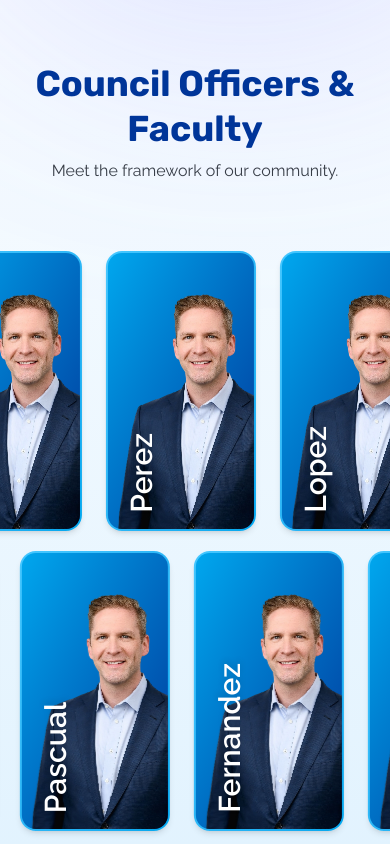
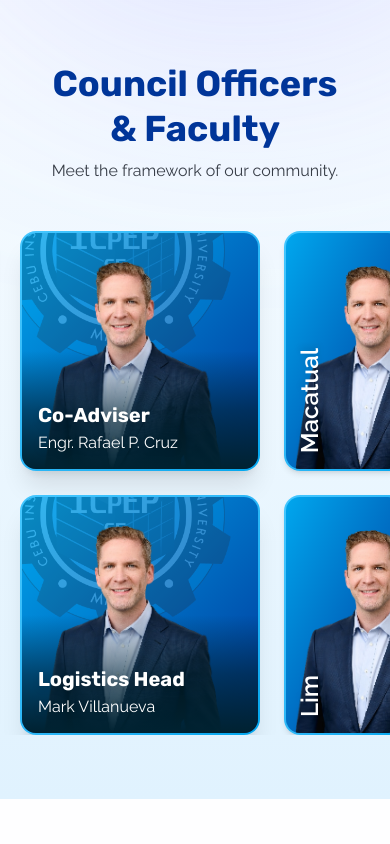
Before and after one commit to ShanRaboy11/icpep-se-citu, a Next.js app in the folder client/: page /home in a window 390 px wide. Shown: the part 7380-8224 px from the top of the page. Built offline with nearby package versions, Linux system fonts and the light colour scheme.

Commit message:
fix: officer mobile - rexi

```diff
--- a/client/src/app/home/components/faculty-officer-card.tsx
+++ b/client/src/app/home/components/faculty-officer-card.tsx
@@ -1,51 +1,53 @@
-'use client';
+"use client";
 
-import Image from 'next/image';
-import { useState } from 'react';
+import Image from "next/image";
+import { useState } from "react";
 
 interface FacultyOfficerCardProps {
   name: string;
   title: string;
   image: string;
-  onClick?: () => void;
+  forceHoverState?: boolean;
 }
 
 export default function FacultyOfficerCard({
   name,
   title,
   image,
-  onClick,
+  forceHoverState,
 }: FacultyOfficerCardProps) {
   const [hovered, setHovered] = useState(false);
 
-  const lastName = name.split(' ').pop() || '';
+  const isExpanded = forceHoverState ?? hovered;
+  const lastName = name.split(" ").pop() || "";
 
   return (
     <div
       onMouseEnter={() => setHovered(true)}
       onMouseLeave={() => setHovered(false)}
-      onClick={onClick}
       className={`relative rounded-2xl p-[2px]
         bg-gradient-to-br from-[var(--secondary2)] to-[var(--primary1)]
-        cursor-pointer shadow-md transition-all duration-500 ease-in-out
-        ${hovered ? 'w-[280px] shadow-xl' : 'w-[150px]'}`}
-      style={{ height: '280px' }}
+        shadow-md transition-all duration-500 ease-in-out
+        h-[240px] sm:h-[280px]
+        ${
+          isExpanded
+            ? "w-[240px] sm:w-[280px] shadow-xl"
+            : "w-[120px] sm:w-[150px]"
+        }`}
     >
       <div className="relative w-full h-full flex items-center justify-start overflow-hidden rounded-[14px] bg-gradient-to-br from-[var(--primary1)] to-[var(--primary3)]">
-
         <Image
           src="/icpep logo.png"
           alt="ICPEP Logo"
           width={300}
           height={300}
           className={`absolute -mt-50 -ml-6 transition-opacity duration-700 ease-in-out pointer-events-none transform-none ${
-            hovered ? 'opacity-20' : 'opacity-0'
+            isExpanded ? "opacity-20" : "opacity-0"
           }`}
         />
-
         <div
           className={`flex-shrink-0 transform transition-transform duration-500 ${
-            hovered ? 'translate-x-4 scale-105' : 'translate-x-0 scale-100'
+            isExpanded ? "translate-x-4 scale-105" : "translate-x-0 scale-100"
           }`}
         >
           <Image
@@ -53,43 +55,38 @@ export default function FacultyOfficerCard({
             alt={name}
             width={200}
             height={300}
-            className="rounded-xl -mb-10 sm:-mb-5 object-cover h-[300px] w-[200px] sm:h-[320px] sm:w-[220px]"
+            className="rounded-xl -mb-10 object-cover h-[260px] w-[180px] sm:h-[320px] sm:w-[220px]"
           />
         </div>
-
         <div
           className={`absolute inset-x-0 bottom-0 h-1/2
             bg-gradient-to-t from-[#002231] via-[#00223199] to-transparent
             z-10 transition-opacity duration-500 ease-in-out pointer-events-none ${
-            hovered ? 'opacity-100' : 'opacity-0'
-          }`}
+              isExpanded ? "opacity-100" : "opacity-0"
+            }`}
         />
-
-        {/* Collapsed State Text */}
         <div
-          className={`absolute left-4 bottom-4 z-20
+          className={`absolute left-2 bottom-4 sm:left-4 z-20
             transition-opacity duration-300 ease-in-out ${
-            hovered ? 'opacity-0' : 'opacity-100'
-          }`}
+              isExpanded ? "opacity-0" : "opacity-100"
+            }`}
         >
-          <p className="font-raleway text-3xl text-white font-semibold [writing-mode:vertical-rl] transform rotate-180 drop-shadow-md">
+          <p className="font-raleway text-2xl sm:text-3xl text-white font-semibold [writing-mode:vertical-rl] transform rotate-180 drop-shadow-md">
             {lastName}
           </p>
         </div>
-
-        {/* Uncollapsed State Text */}
         <div
-          className={`absolute left-6 bottom-6 text-left w-52 h-[80px] flex flex-col justify-end z-20
+          className={`absolute left-4 bottom-4 sm:left-6 sm:bottom-6 text-left w-48 h-[70px] sm:w-52 sm:h-[80px] flex flex-col justify-end z-20
             transition-all duration-500 ease-in-out ${
-            hovered
-              ? 'opacity-100 translate-x-0'
-              : 'opacity-0 -translate-x-4 pointer-events-none'
-          }`}
+              isExpanded
+                ? "opacity-100 translate-x-0"
+                : "opacity-0 -translate-x-4 pointer-events-none"
+            }`}
         >
-          <h3 className="font-rubik text-2xl font-bold text-white drop-shadow-md">
+          <h3 className="font-rubik text-xl sm:text-2xl font-bold text-white drop-shadow-md">
             {title}
           </h3>
-          <p className="font-raleway text-lg text-white leading-tight drop-shadow-md pt-1">
+          <p className="font-raleway text-base sm:text-lg text-white leading-tight drop-shadow-md pt-1">
             {name}
           </p>
         </div>
--- a/client/src/app/home/sections/faculty.tsx
+++ b/client/src/app/home/sections/faculty.tsx
@@ -2,6 +2,7 @@
 
 import { motion } from "framer-motion";
 import FacultyOfficerCard from "@/app/home/components/faculty-officer-card";
+import { useState, useEffect } from "react";
 
 export function FacultyOfficersSection() {
   const facultyAndOfficers = [
@@ -51,7 +52,6 @@ export function FacultyOfficersSection() {
 
   const MINIMUM_BASE_LENGTH = 15;
   let extendedList = [...facultyAndOfficers];
-
   if (extendedList.length > 0 && extendedList.length < MINIMUM_BASE_LENGTH) {
     const repeatsNeeded = Math.ceil(MINIMUM_BASE_LENGTH / extendedList.length);
     extendedList = Array.from(
@@ -59,14 +59,33 @@ export function FacultyOfficersSection() {
       () => facultyAndOfficers
     ).flat();
   }
+  const duplicated = [...extendedList, ...extendedList];
 
-  const duplicated = [...extendedList, ...extendedList];
+  const [activeMobileSlide, setActiveMobileSlide] = useState(0);
+  const half = Math.ceil(facultyAndOfficers.length / 2);
+  const topRowOfficers = facultyAndOfficers.slice(0, half);
+  const bottomRowOfficers = facultyAndOfficers.slice(half);
+
+  useEffect(() => {
+    const interval = setInterval(() => {
+      setActiveMobileSlide((prev) => (prev + 1) % topRowOfficers.length);
+    }, 4000);
+    return () => clearInterval(interval);
+  }, [topRowOfficers.length]);
+
+  const MOBILE_CARD_WIDTH = 120;
+  const MOBILE_GAP = 24;
+  const SLIDE_OFFSET = MOBILE_CARD_WIDTH + MOBILE_GAP;
 
   return (
     <section className="light-dark-background relative pt-28 pb-16 sm:pt-36 sm:pb-20">
       <div className="relative z-10 w-full max-w-7xl mx-auto px-4 sm:px-6">
         <div className="mb-12 md:mb-16 text-center">
-          <h1 className="relative font-rubik text-4xl sm:text-5xl font-bold text-primary3 leading-tight">
+          <h1 className="relative block sm:hidden font-rubik text-4xl font-bold text-primary3 leading-tight">
+            Council Officers
+            <br />& Faculty
+          </h1>
+          <h1 className="relative hidden sm:block font-rubik text-4xl sm:text-5xl font-bold text-primary3 leading-tight">
             Council Officers & Faculty
           </h1>
           <p className="relative font-raleway text-base sm:text-lg text-bodytext mt-2 max-w-lg mx-auto">
@@ -75,37 +94,60 @@ export function FacultyOfficersSection() {
         </div>
       </div>
 
-      <div className="relative z-10 w-full overflow-hidden">
+      <div className="relative z-10 w-full overflow-hidden block sm:hidden">
         <motion.div
-          className="flex w-max gap-6 p-5 cursor-grab active:cursor-grabbing"
+          className="flex w-max gap-6 px-5"
+          animate={{ x: -activeMobileSlide * SLIDE_OFFSET }}
+          transition={{ type: "spring", stiffness: 100, damping: 20 }}
+        >
+          {topRowOfficers.map((officer, i) => (
+            <FacultyOfficerCard
+              key={`mobile-top-${i}`}
+              {...officer}
+              forceHoverState={i === activeMobileSlide}
+            />
+          ))}
+        </motion.div>
+        <motion.div
+          className="flex w-max gap-6 px-5 mt-6"
+          animate={{ x: -activeMobileSlide * SLIDE_OFFSET }}
+          transition={{
+            type: "spring",
+            stiffness: 100,
+            damping: 20,
+            delay: 0.1,
+          }}
+        >
+          {bottomRowOfficers.map((officer, i) => (
+            <FacultyOfficerCard
+              key={`mobile-bottom-${i}`}
+              {...officer}
+              forceHoverState={i === activeMobileSlide}
+            />
+          ))}
+        </motion.div>
+      </div>
+
+      <div className="relative z-10 w-full overflow-hidden hidden sm:block">
+        <motion.div
+          className="flex w-max gap-6 p-5"
           animate={{ x: ["0%", "-50%"] }}
           transition={{ repeat: Infinity, ease: "linear", duration: 35 }}
         >
           {duplicated.map((o, i) => (
-            <div key={i} className="flex-shrink-0">
-              <FacultyOfficerCard
-                name={o.name}
-                title={o.title}
-                image={o.image}
-                onClick={() => alert(`${o.name} clicked`)}
-              />
+            <div key={`desktop-top-${i}`} className="flex-shrink-0">
+              <FacultyOfficerCard {...o} />
             </div>
           ))}
         </motion.div>
-
         <motion.div
-          className="flex w-max gap-6 p-5 cursor-grab active:cursor-grabbing -mt-5"
+          className="flex w-max gap-6 p-5 -mt-5"
           animate={{ x: ["-50%", "0%"] }}
           transition={{ repeat: Infinity, ease: "linear", duration: 60 }}
         >
           {duplicated.map((o, i) => (
-            <div key={i} className="flex-shrink-0">
-              <FacultyOfficerCard
-                name={o.name}
-                title={o.title}
-                image={o.image}
-                onClick={() => alert(`${o.name} clicked`)}
-              />
+            <div key={`desktop-bottom-${i}`} className="flex-shrink-0">
+              <FacultyOfficerCard {...o} />
             </div>
           ))}
         </motion.div>
```
